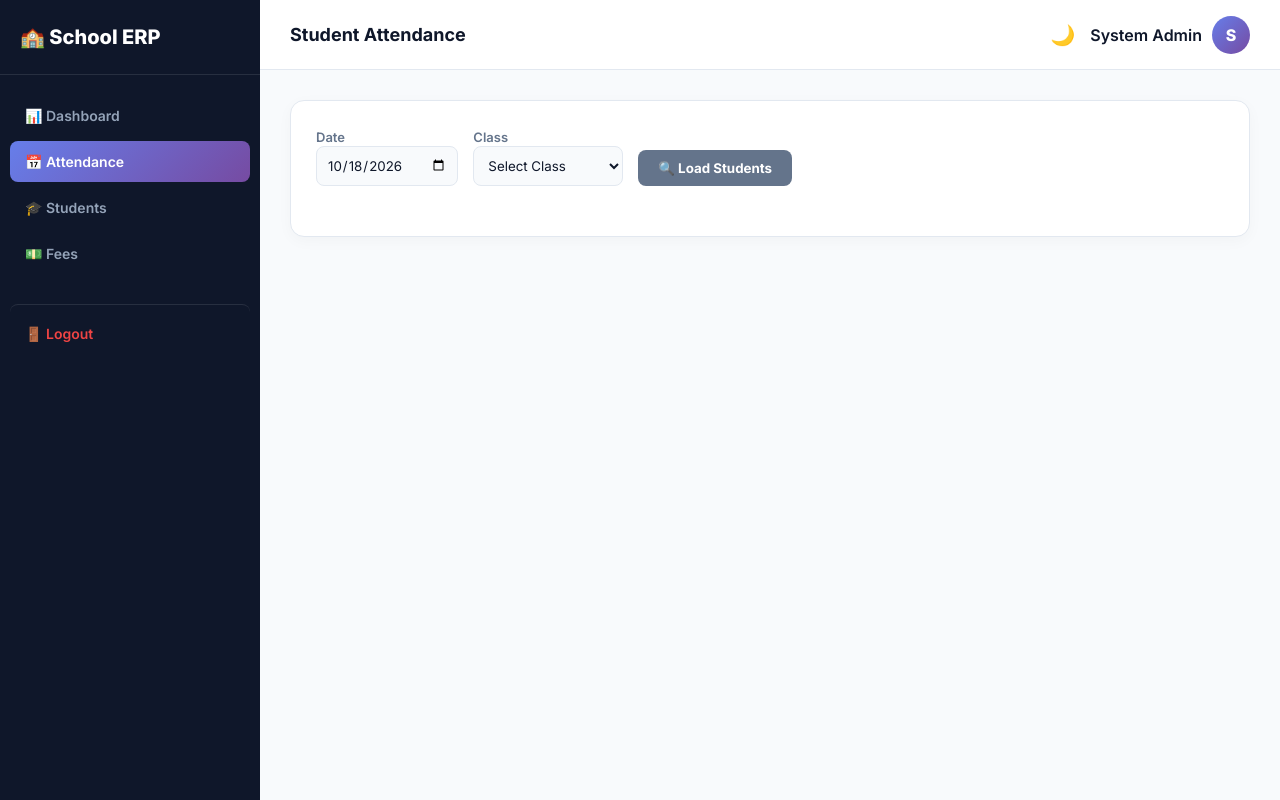
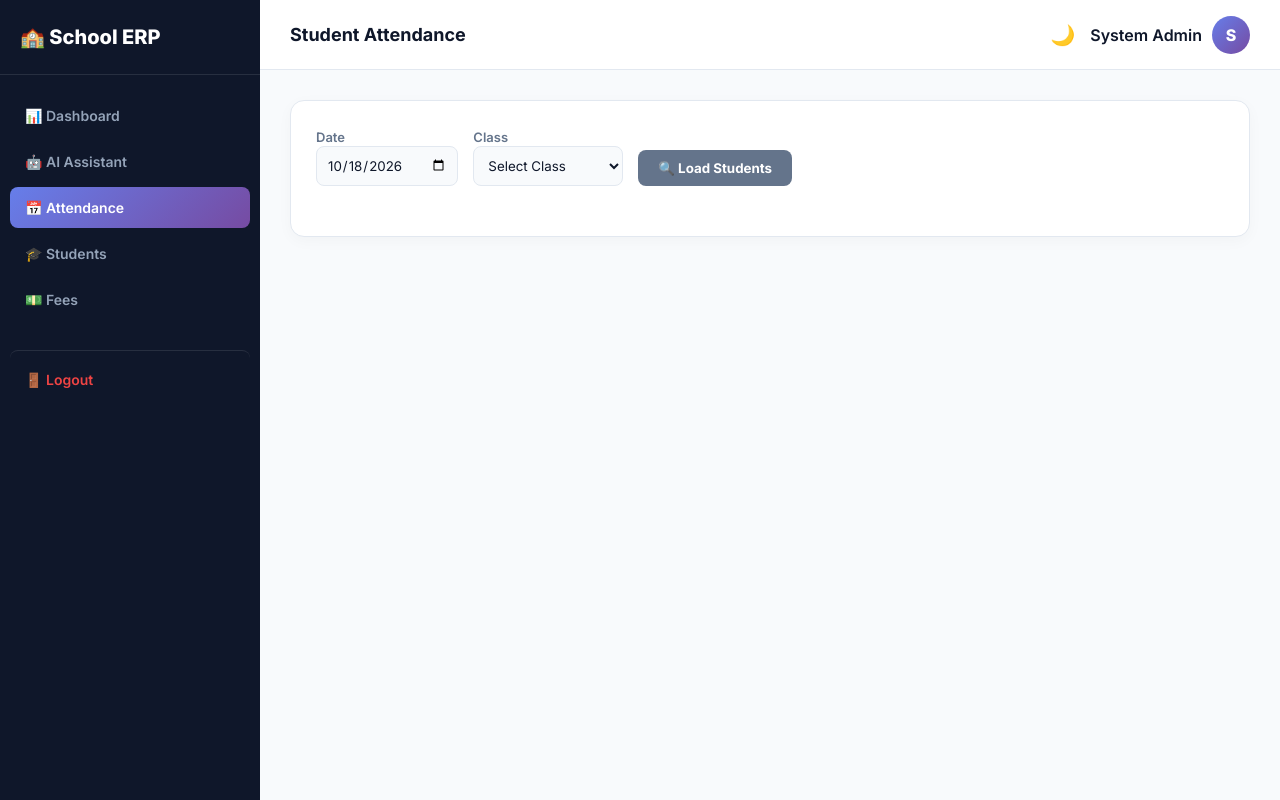
Before and after one commit to amankum500-max/School-mangement-, a Flask app: page /attendance in a window 1280 px wide. Run offline with Flask 3, Linux system fonts and the light colour scheme; the visitor is signed in with stand-in values (Sample User, id 1); data that the repository does not hold is empty; some libraries are stand-ins or nearby versions.

Commit message:
Update base.html

```diff
--- a/templates/shared/base.html
+++ b/templates/shared/base.html
@@ -40,6 +40,7 @@
     <div class="sidebar-logo">🏫 School ERP</div>
     <nav class="sidebar-nav">
       <a href="/dashboard" class="{% if '/dashboard' in request.path %}active{% endif %}">📊 Dashboard</a>
+      <a href="/ai-assistant" class="{% if '/ai-assistant' in request.path %}active{% endif %}">🤖 AI Assistant</a>
       <a href="/attendance" class="{% if '/attendance' in request.path %}active{% endif %}">📅 Attendance</a>
       <a href="/students" class="{% if '/students' in request.path %}active{% endif %}">🎓 Students</a>
       <a href="/fees" class="{% if '/fees' in request.path %}active{% endif %}">💵 Fees</a>
```
